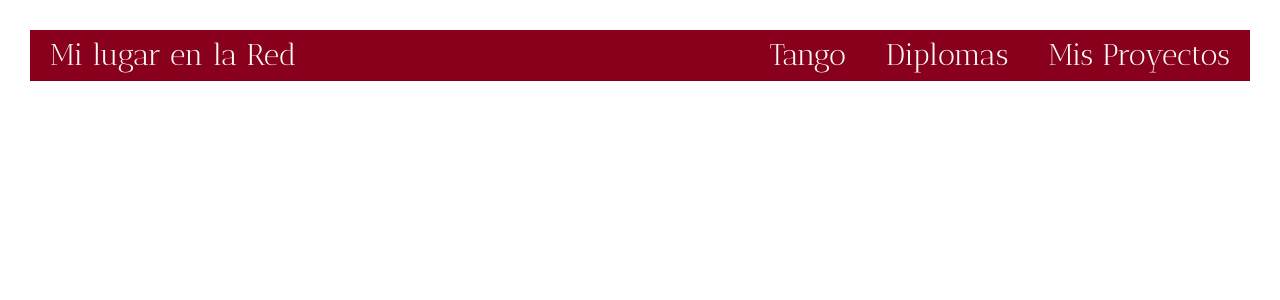
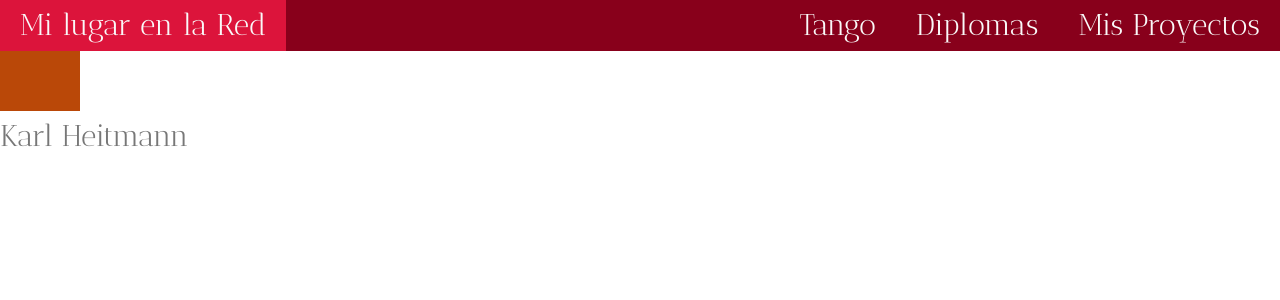
Before and after one commit to KarlHeitmann/karlheitmann_legacy, a Jekyll site: the page built from about_me.md, in a window 1280 px wide. Shown: the top 300 px of the page. Built offline with Jekyll 4.4.1, drawn with Linux system fonts in a browser that asks for light colours; our own code applies the rules of GitHub Pages for plain Markdown files.

Commit message:
agregado el layout con el grid

```diff
--- a/_includes/footer.html
+++ b/_includes/footer.html
@@ -0,0 +1,3 @@
+<footer class="footer">
+  Karl Heitmann
+</footer>
--- a/_layouts/default.html
+++ b/_layouts/default.html
@@ -5,10 +5,12 @@
 
   <body>
 
-    <div class="container-main">
+    <div class="container">
       {%- include header_simple.html -%}
 
-      <main class="page-content" aria-label="Content">
+      <div class="sidebar"></div>
+
+      <main class="pagem" aria-label="Content">
         <h1 class="heading-primary u-center-text">
           <span class="heading-primary--main">{{page.title}}</span>
           <span class="heading-primary--sub">{{page.subtitle}}</span>
--- a/_sass/base/_base.scss
+++ b/_sass/base/_base.scss
@@ -66,13 +66,19 @@
 
 body {
   box-sizing: border-box;
-  padding: 3rem;
 
   @include respond(tab-port) {
     padding: 0;
   }
 }
 
+.container {
+  display: grid;
+  // grid-template-rows: 80vh min-content 40vw repeat(3, min-content);
+  grid-template-rows: repeat(3, min-content);
+  grid-template-columns: [sidebar-start] 8rem [sidebar-end full-start] minmax(6rem, 1fr) [center-start] repeat(8, [col-start] minmax(min-content, 14rem ) [col-end] ) [center-end] minmax(6rem, 1fr) [full-end]; //1140/8
+}
+
 ::selection {
   background-color: var(--color-primary-dark-2);
   color: $color-white;
--- /dev/null
+++ b/_sass/layout/_footer.scss
@@ -0,0 +1,4 @@
+.footer {
+  grid-row: -2 / -1;
+  grid-column: sidebar-start / full-end;
+}
--- a/_sass/layout/_navigation.scss
+++ b/_sass/layout/_navigation.scss
@@ -1,9 +1,6 @@
-.container-main {
-  display: flex;
-  flex-direction: column;
-}
-
 .site-nav {
+  grid-row: 1 / 2;
+  grid-column: sidebar-start / full-end;
   display: flex;
   flex-direction: row;
   justify-content: space-between;
--- /dev/null
+++ b/_sass/layout/_pagem.scss
@@ -0,0 +1,4 @@
+.pagem {
+  grid-row: 2 / -2;
+  grid-column: center-start / center-end;
+}
--- /dev/null
+++ b/_sass/layout/_sidebar.scss
@@ -0,0 +1,6 @@
+.sidebar {
+  grid-row: 2 / -2;
+  grid-column: sidebar-start / sidebar-end;
+
+  background-color: var(--color-secondary-dark-1);
+}
--- a/_sass/main.scss
+++ b/_sass/main.scss
@@ -8,7 +8,10 @@
 
 @import "components/img_vuelta.scss";
 
+@import "layout/footer";
 @import "layout/navigation";
+@import "layout/pagem";
+@import "layout/sidebar";
 
 @import "pages/home";
 @import "pages/tango";
```
